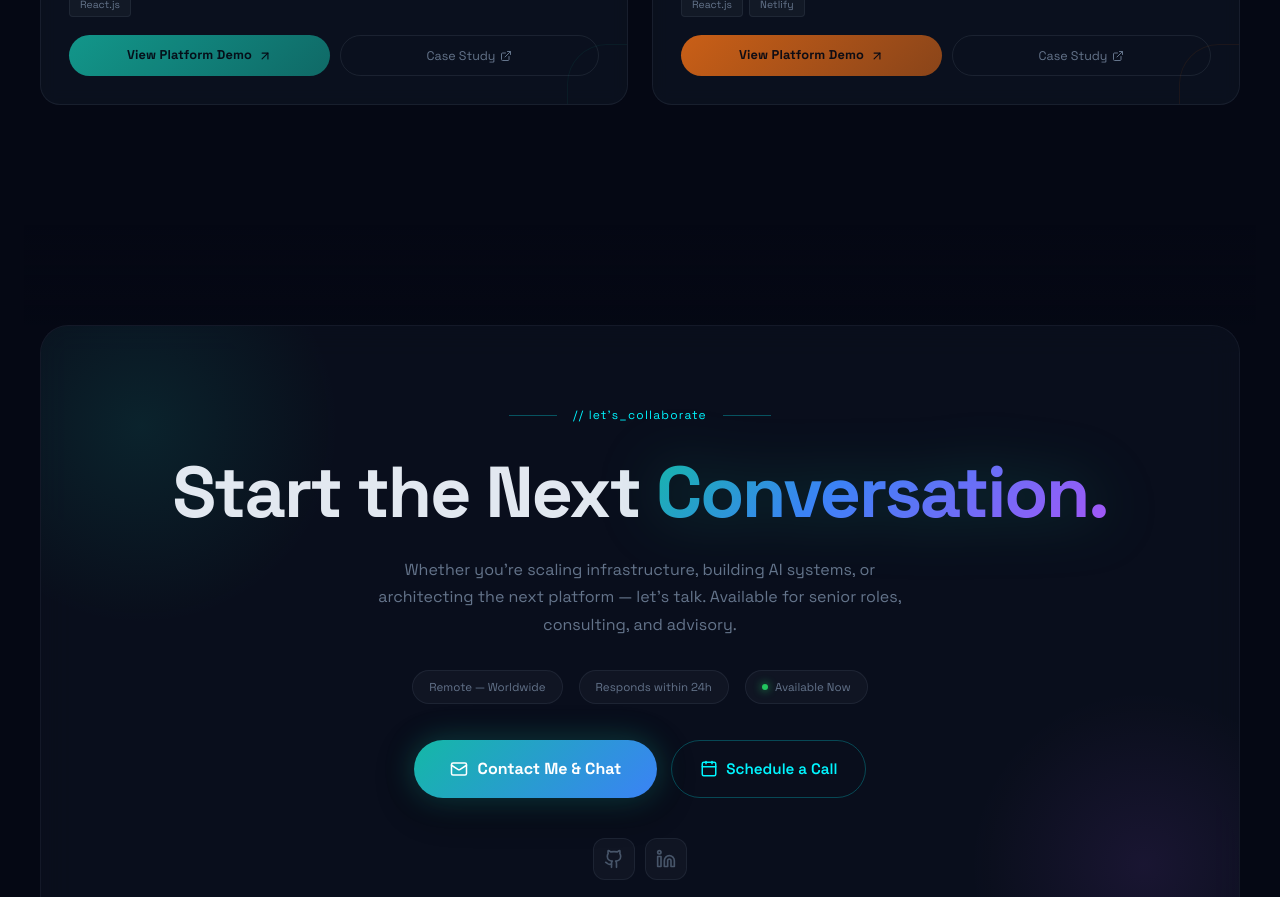
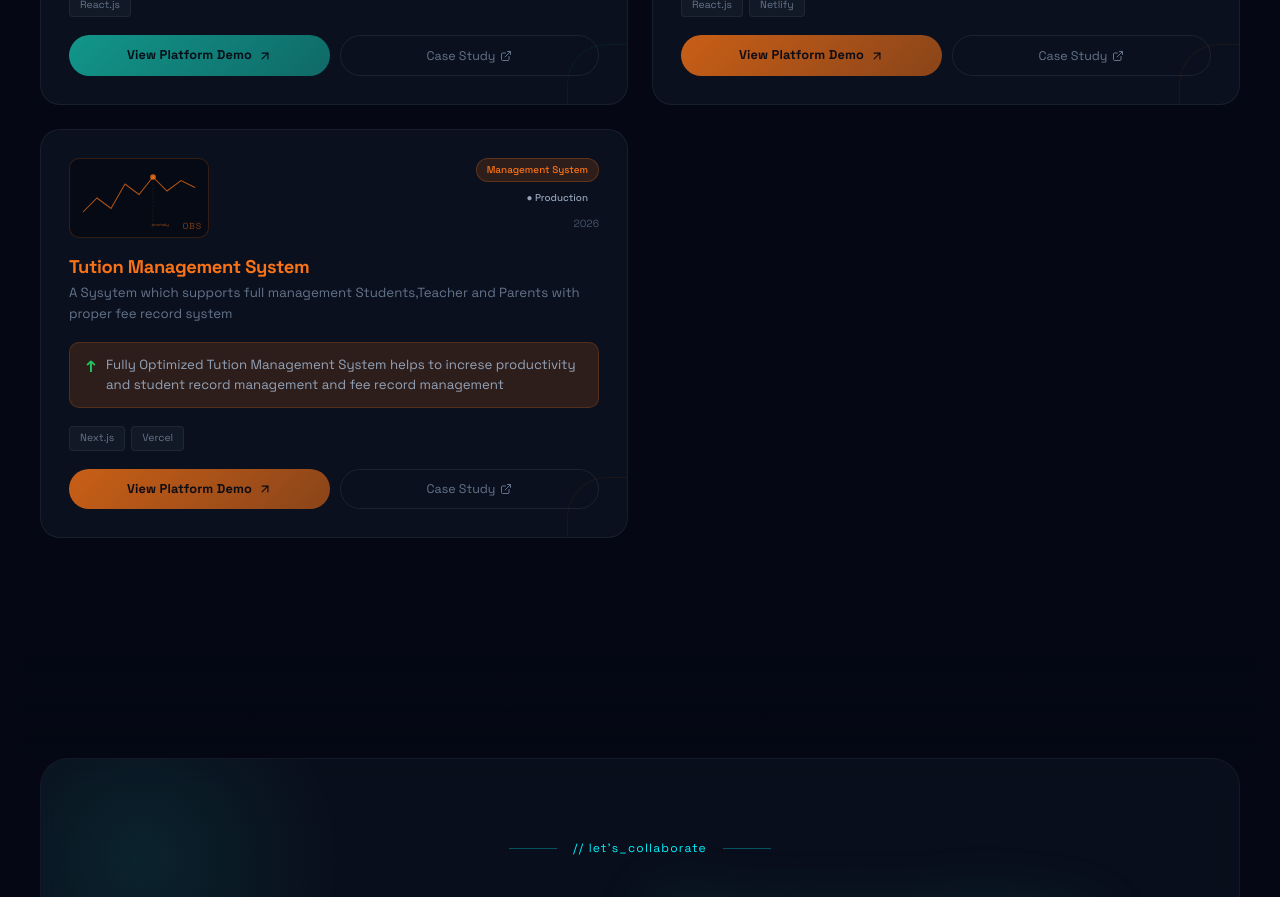
Before and after one commit to AksharBrahm369/Portfolio, a Next.js app: page / in a window 1280 px wide. Shown: the part 5680-6577 px from the top of the page. Built offline with nearby package versions, Linux system fonts and the light colour scheme.

Commit message:
feat: add ProjectsSection component with project list and case study modal functionality

```diff
--- a/src/components/ProjectsSection/ProjectsSection.tsx
+++ b/src/components/ProjectsSection/ProjectsSection.tsx
@@ -11,6 +11,7 @@ const projects = [
   { id: "p2", title: "Sampark Attendance", subtitle: "Developed Using Next.js and AI", accent: "#a855f7", accentGlow: "rgba(168,85,247,0.15)", category: "Optimization", impact: "Helps in marking Attendance in weekly forum", tags: ["Next.js", "Vercel"], diagram: "INFRA", year: "2026", status: "Production", demoLink: "https://sampark-nextjs.vercel.app/" },
   { id: "p3", title: "The art cafe", subtitle: "Developed Using React.js ", accent: "#14b8a6", accentGlow: "rgba(20,184,166,0.15)", category: "E-Commerce", impact: "Helps in increasing customers and incresed sale", tags: ["React.js"], diagram: "RAG", year: "2026", status: "Production", demoLink: "https://theartcafe.netlify.app/" },
   { id: "p4", title: "Ambika Tailor", subtitle: "A website for Tailor to showcase their new designs", accent: "#f97316", accentGlow: "rgba(249,115,22,0.15)", category: "E-Commerce", impact: "Helps in incresing visibility of the tailor and incresed sale", tags: ["React.js", "Netlify"], diagram: "OBS", year: "2026", status: "Production", demoLink: "https://ambikatailors.netlify.app/" },
+  { id: "p5", title: "Tution Management System ", subtitle: "A Sysytem which supports full management Students,Teacher and Parents with proper fee record system ", accent: "#f97316", accentGlow: "rgba(249,115,22,0.15)", category: "Management System", impact: "Fully Optimized Tution Management System helps to increse productivity and student record management and fee record management", tags: ["Next.js", "Vercel"], diagram: "OBS", year: "2026", status: "Production", demoLink: "https://tution-management-system-using-next-nine.vercel.app/" },
 ];
 
 const caseStudies: Record<string, { title: string; content: React.ReactNode }> = {
```
